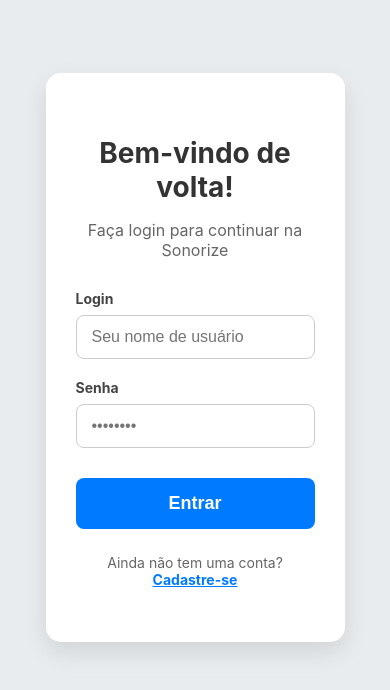
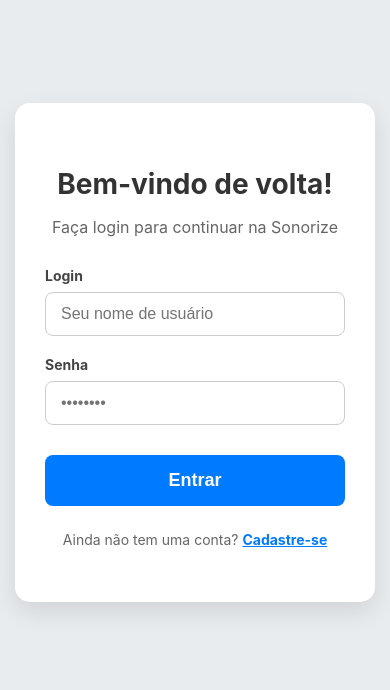
Before and after one commit to pfFabio/sonorize_web, a React (Vite) app: page / in a window 390 px wide. Shown: the top 690 px of the page. Built offline with nearby package versions, Linux system fonts and the light colour scheme.

Commit message:
fix(mobile): torna o layout responsivo para telas mobile e remove margens fixas em pixels (Etapa 1)

```diff
--- a/src/App.css
+++ b/src/App.css
@@ -1,3 +1,7 @@
+* {
+  box-sizing: border-box;
+}
+
 body {
   margin: 0;
   font-family: -apple-system, BlinkMacSystemFont, 'Segoe UI', 'Roboto', 'Oxygen',
@@ -10,19 +14,26 @@ body {
 }
 
 .app-container {
-  width: 50%;
+  width: 100%;
+  max-width: 800px;
   display: flex;
   flex-direction: column;
   align-items: center;
   margin: 0 auto;
-  padding: 20px;
+  padding: 15px;
+}
+
+.app-main {
+  width: 100%;
 }
 
 .app-nav {
-  width: 50%;
+  width: 100%;
+  max-width: 500px;
   display: flex;
   justify-content: center;
   gap: 10px;
+  margin-top: 15px;
   margin-bottom: 20px;
   padding: 10px;
   background-color: #fff;
@@ -31,14 +42,16 @@ body {
 }
 
 .app-nav button {
-  width: auto;
+  flex: 1;
+  max-width: 200px;
   padding: 10px 15px;
   border: 1px solid #007bff;
   background-color: #fff;
   color: #007bff;
-  border-radius: 5px;
+  border-radius: 20px;
   cursor: pointer;
   font-size: 16px;
+  font-weight: 500;
   transition: background-color 0.2s, color 0.2s;
 }
 
--- a/src/screens/Home.jsx
+++ b/src/screens/Home.jsx
@@ -162,13 +162,14 @@ export default function HomeScreen({ navigateTo }) {
 const styles = {
   card: {
     padding: 20,
-    margin: 20,
-    marginLeft: 250,
-    marginRight: 250,
-    borderRadius: 40,
+    margin: '10px auto',
+    width: '100%',
+    maxWidth: 600,
+    borderRadius: 20,
     backgroundColor: '#f9f9f9',
     boxShadow: '0 4px 8px rgba(0,0,0,0.1)',
     textAlign: 'center',
+    boxSizing: 'border-box',
   },
   button: {
     backgroundColor: '#007bff',
@@ -203,7 +204,7 @@ const styles = {
     backgroundColor: '#6c757d', color: 'white', padding: '10px 20px', border: 'none', borderRadius: 5, fontSize: 16, cursor: 'not-allowed', margin: '10px 0', width: '100%'
   },
   textInput: {
-    width: 'calc(100% - 22px)', border: '1px solid #ccc', padding: 10, marginTop: 10, minHeight: 100, textAlign: 'left', fontFamily: 'sans-serif', fontSize: 16,
+    width: '100%', border: '1px solid #ccc', padding: 10, marginTop: 10, minHeight: 100, textAlign: 'left', fontFamily: 'sans-serif', fontSize: 16, boxSizing: 'border-box', borderRadius: 8,
   },
   modalOverlay: {
     position: 'fixed',
--- a/src/screens/RecordScreen.jsx
+++ b/src/screens/RecordScreen.jsx
@@ -232,20 +232,23 @@ export default function RecordScreen() {
 
 // Estilos de exemplo
 const styles = {
-  card: { padding: 20,
-      margin: 20,
-      marginLeft: 200,
-      marginRight: 200,
-      borderRadius: 10,
-      backgroundColor: '#f9f9f9',
-      boxShadow: '0 4px 8px rgba(0,0,0,0.1)',
-      textAlign: 'center' },
+  card: {
+    padding: 20,
+    margin: '10px auto',
+    width: '100%',
+    maxWidth: 600,
+    borderRadius: 15,
+    backgroundColor: '#f9f9f9',
+    boxShadow: '0 4px 8px rgba(0,0,0,0.1)',
+    textAlign: 'center',
+    boxSizing: 'border-box',
+  },
   title: { fontSize: 22, fontWeight: 'bold', marginBottom: 20 },
   subtitle: { fontSize: 18, fontWeight: 'bold', marginTop: 20 },
   button: { backgroundColor: '#007bff', color: 'white', padding: '15px 20px', border: 'none', borderRadius: 5, fontSize: 16, cursor: 'pointer', margin: '10px 0', width: '100%' },
   stopButton: { backgroundColor: '#dc3545', color: 'white', padding: '15px 20px', border: 'none', borderRadius: 5, fontSize: 16, cursor: 'pointer', margin: '10px 0', width: '100%' },
   textInput: {
-    width: 'calc(100% - 22px)', // Ajuste para padding e borda
+    width: '100%',
     border: '1px solid #ccc',
     padding: 10,
     marginTop: 10,
@@ -253,6 +256,8 @@ const styles = {
     textAlign: 'left',
     fontFamily: 'sans-serif',
     fontSize: 16,
+    boxSizing: 'border-box',
+    borderRadius: 8,
   },
   // Estilos para o Modal
   modalOverlay: {
--- a/src/screens/TranscriptScreen.jsx
+++ b/src/screens/TranscriptScreen.jsx
@@ -165,7 +165,19 @@ export default function TranscriptScreen({ route }) {
 }
 
 const styles = {
-  container: { display: 'flex', flexDirection: 'column', height: '80vh', padding: 20, backgroundColor: "#fff" },
+  container: {
+    display: 'flex',
+    flexDirection: 'column',
+    minHeight: '70vh',
+    width: '100%',
+    maxWidth: 600,
+    margin: '10px auto',
+    padding: 20,
+    backgroundColor: '#fff',
+    borderRadius: 15,
+    boxShadow: '0 4px 8px rgba(0,0,0,0.1)',
+    boxSizing: 'border-box',
+  },
   title: { fontSize: 22, fontWeight: "bold", marginBottom: 20, textAlign: "center" },
   textBox: {
     flex: 1, // Ocupa o espaço disponível
@@ -176,6 +188,8 @@ const styles = {
     borderRadius: 10,
     fontSize: 18,
     fontFamily: 'sans-serif',
+    boxSizing: 'border-box',
+    width: '100%',
   },
   startButton: {
     backgroundColor: "green",
```
Also changed, not shown: 1 other file (tests, documents, lock files or other folders).
